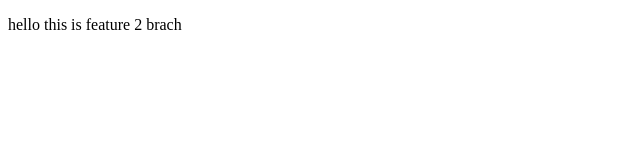
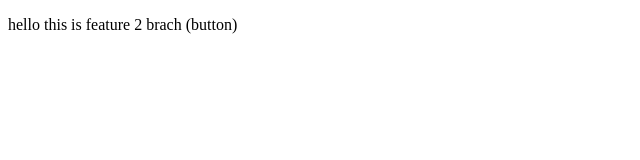
Before and after one commit to Hardik381/localRepo, a plain HTML site: page index.html in a window 1280 px wide. Shown: the full height of the page, 0-640 px from the left. Drawn offline with Linux system fonts and the light colour scheme.

```diff
--- a/index.html
+++ b/index.html
@@ -6,6 +6,6 @@
     <title>Document</title>
 </head>
 <body>
-    <p>hello this is feature 2 brach</p>
+    <p>hello this is feature 2 brach (button)</p>
 </body>
 </html>
```
